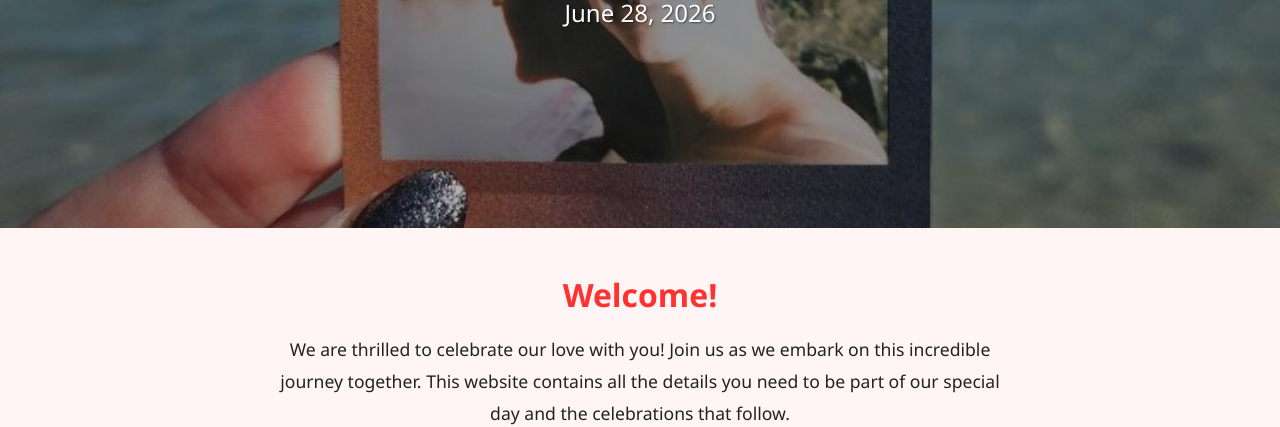
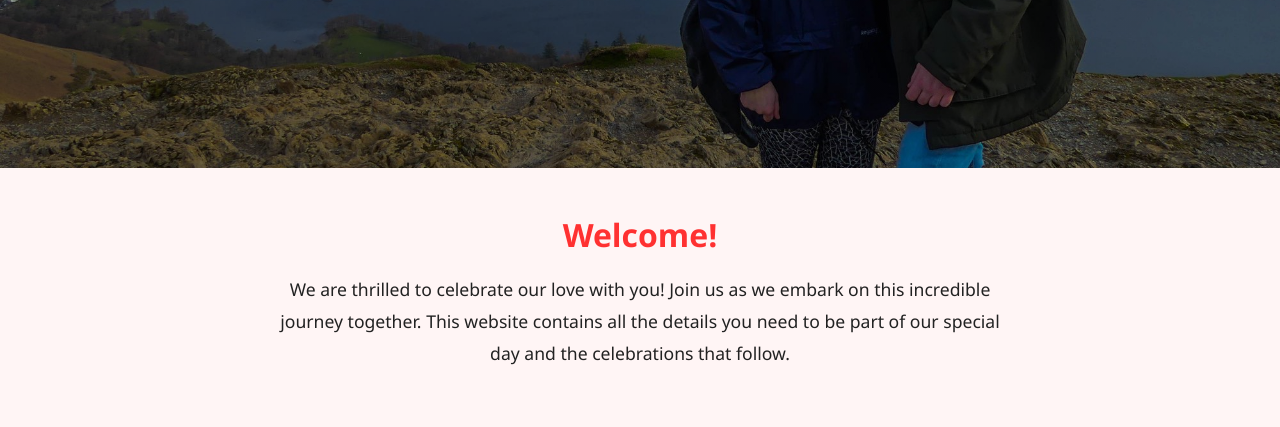
Before and after one commit to Oli-Sandy/Hayley-and-dannys-wedding, a plain HTML site: page index.html in a window 1280 px wide. Shown: the part 532-959 px from the top of the page. Drawn offline with nearby package versions, Linux system fonts and the light colour scheme.

Commit message:
new image

```diff
--- a/index.html
+++ b/index.html
@@ -7,8 +7,8 @@
     <link href="https://cdn.jsdelivr.net/npm/bootstrap@5.3.2/dist/css/bootstrap.min.css" rel="stylesheet">
     <link rel="stylesheet" href="static/style.css">
 </head>
-<body>
-    <nav class="navbar navbar-expand-lg w-100 fixed-top" style="background-color: #ff3131;">
+<body style="padding-top: 0;">
+    <nav class="navbar navbar-expand-lg w-100 fixed-top" style="background-color: #ff3131; z-index: 10;">
       <div class="container-fluid">
         <ul class="navbar-nav w-100 ms-auto mb-2 mb-lg-0" style="list-style:none; margin:0; padding:0;">
             <li class="nav-item"><a class="nav-link text-white" href="index.html">Home</a></li>
@@ -21,7 +21,7 @@
     </nav>
 
     <!-- Hero Section with Image -->
-    <section class="hero-section" style="margin-top: 100px; height: 500px; background: linear-gradient(rgba(0, 0, 0, 0.3), rgba(0, 0, 0, 0.3)), url('Wedding%20Website/engagement1.jpg') center/cover no-repeat; display: flex; align-items: center; justify-content: center; color: white; text-align: center;">
+    <section class="hero-section" style="margin-top: 0; padding-top: 80px; height: 700px; background: linear-gradient(rgba(0, 0, 0, 0.3), rgba(0, 0, 0, 0.3)), url('Wedding%20Website/selfie8.JPEG') center/cover no-repeat; display: flex; align-items: center; justify-content: center; color: white; text-align: center;">
         <div>
             <h1 style="font-size: 3.5rem; font-weight: bold; text-shadow: 2px 2px 4px rgba(0,0,0,0.5);">Hayley & Danny</h1>
             <p style="font-size: 1.5rem; text-shadow: 1px 1px 2px rgba(0,0,0,0.5);">June 28, 2026</p>
@@ -29,7 +29,7 @@
     </section>
 
     <!-- Welcome Section -->
-    <section class="welcome-section py-5" style="background-color: #fff5f5;">
+    <section class="welcome-section py-5" style="background-color: #fff5f5; padding-top: 60px;">
         <div class="container">
             <div class="row">
                 <div class="col-lg-8 mx-auto text-center">
```
